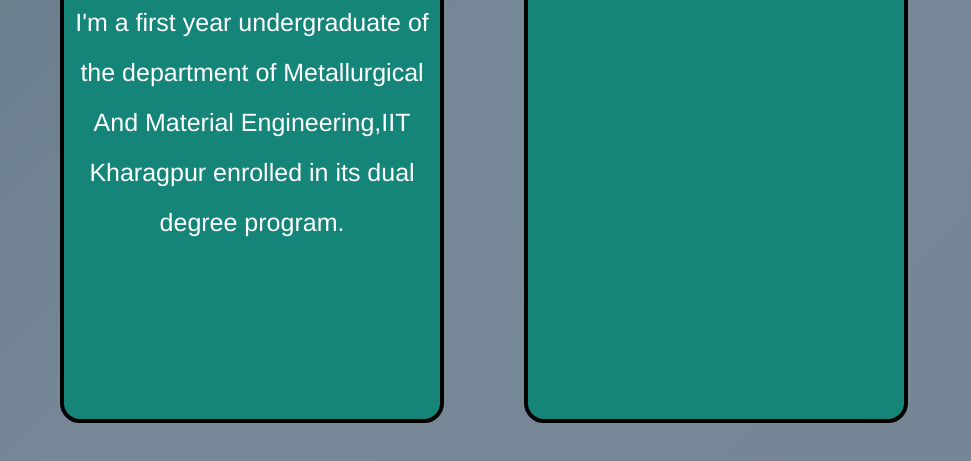
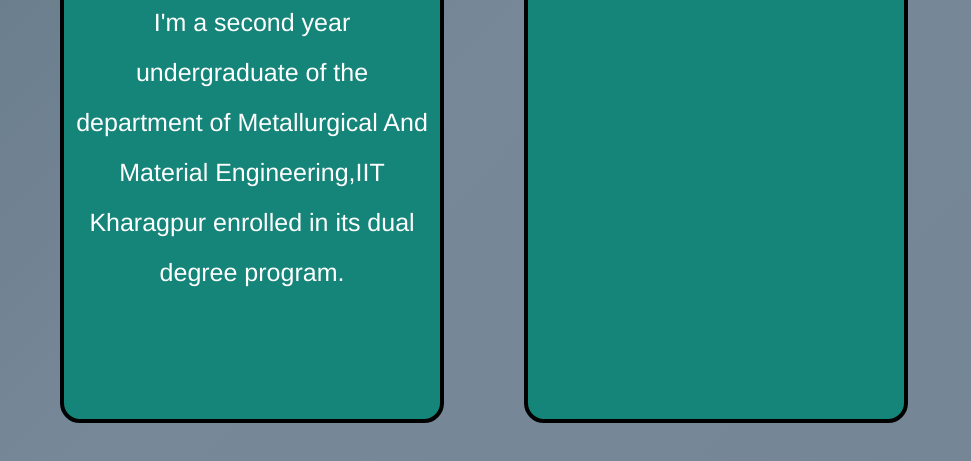
Before and after one commit to ronit-ferrous/ronit-ferrous.github.io, a plain HTML site: page amg.html in a window 1280 px wide. Shown: the part 619-1080 px from the top of the page, without its empty margins (0-971 px from the left). Drawn offline with nearby package versions, Linux system fonts and the light colour scheme.

Commit message:
Update amg.html

```diff
--- a/amg.html
+++ b/amg.html
@@ -115,7 +115,7 @@
       <div class="leftdiv">
          <img src="\ccprofo2.png" height="360" width="360">
 
-            <p>I'm a first year undergraduate of the department of Metallurgical And Material Engineering,IIT Kharagpur enrolled in its dual degree program.</p>
+            <p>I'm a second year undergraduate of the department of Metallurgical And Material Engineering,IIT Kharagpur enrolled in its dual degree program.</p>
       </div>
       <div class="rightdiv">
          <h1 class="pb-2"><b>About Me</b></h1>
```
